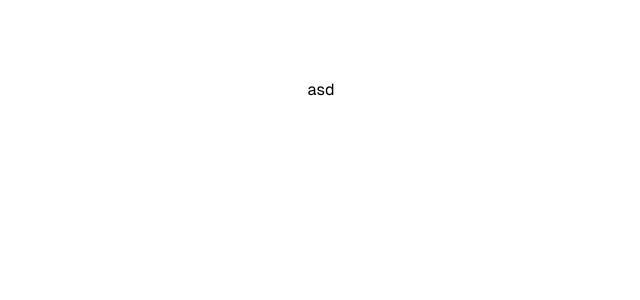
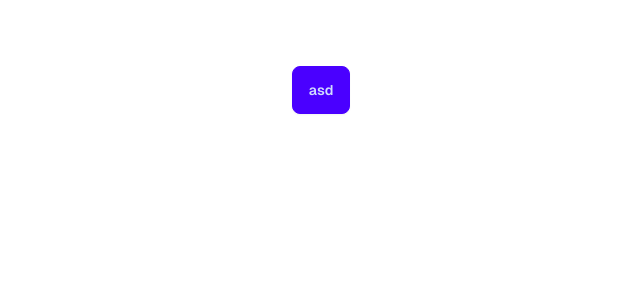
Before and after one commit to Khandaker20201125010/dwella-Next.JS, a Next.js app: page / in a window 1280 px wide. Shown: the top 300 px of the page, without its empty margins (319-959 px from the left). Built offline with nearby package versions, Linux system fonts and the light colour scheme.

Commit message:
daisy ui test

```diff
--- a/app/page.tsx
+++ b/app/page.tsx
@@ -3,7 +3,7 @@
 export default function Home() {
   return (
     <div className="grid grid-rows-[20px_1fr_20px] items-center justify-items-center min-h-screen p-8 pb-20 gap-16 sm:p-20 font-[family-name:var(--font-geist-sans)]">
-    <h1>asd</h1>
+    <h1 className="btn btn-primary">asd</h1>
     </div>
   );
 }
--- a/tailwind.config.ts
+++ b/tailwind.config.ts
@@ -14,5 +14,7 @@ export default {
       },
     },
   },
-  plugins: [],
+  plugins: [
+    require('daisyui'),
+  ],
 } satisfies Config;
--- a/tsconfig.json
+++ b/tsconfig.json
@@ -13,6 +13,7 @@
     "isolatedModules": true,
     "jsx": "preserve",
     "incremental": true,
+
     "plugins": [
       {
         "name": "next"
```
Also changed, not shown: package.json (+6 -5 lines), .eslintrc.json, 1 other file (tests, documents, lock files or other folders).
